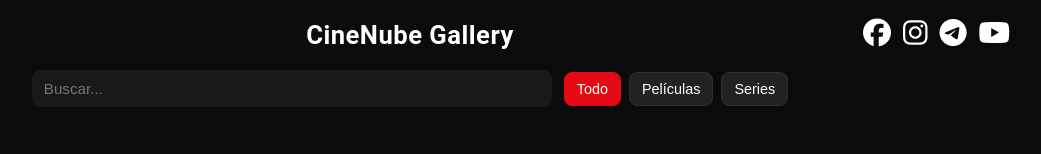
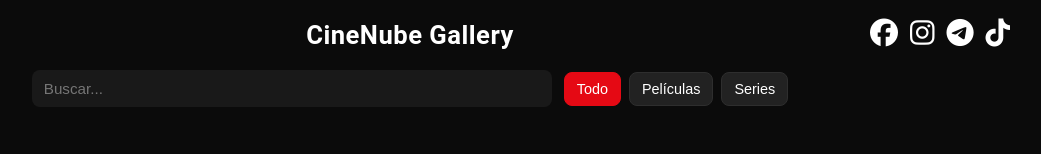
Before and after one commit to CineNube/CineNubeGallery, a plain HTML site: page index.html in a window 1280 px wide. Shown: the top 154 px of the page, without its empty margins (230-1271 px from the left). Drawn offline with Linux system fonts and the light colour scheme; no server answers.

Commit message:
Update index.html

```diff
--- a/index.html
+++ b/index.html
@@ -52,7 +52,7 @@
         <a href="https://facebook.com/TU_USUARIO" target="_blank"><i class="fab fa-facebook"></i></a>
         <a href="https://instagram.com/cine_nube" target="_blank"><i class="fab fa-instagram"></i></a>
         <a href="https://t.me/estrenos_online_25" target="_blank"><i class="fab fa-telegram"></i></a>
-        <a href="https://youtube.com/TU_USUARIO" target="_blank"><i class="fab fa-youtube"></i></a>
+        <a href="https://tiktok/cine_nube" target="_blank"><i class="fab fa-tiktok"></i></a>
       </div>
     </div>
 
```
